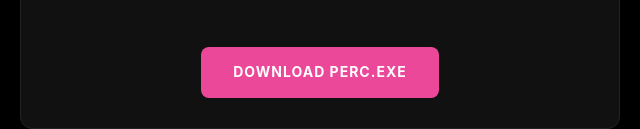
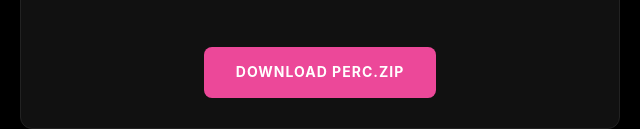
Before and after one commit to wiishforpeace1c34bruh-star/perc-store, a website built with Vite: page email-template.html in a window 1280 px wide. Shown: the part 840-969 px from the top of the page, 320-960 px from the left. Built offline with nearby package versions, Linux system fonts and the light colour scheme.

Commit message:
fix: changed email template download button to point to perc.zip

```diff
--- a/email-template.html
+++ b/email-template.html
@@ -129,7 +129,7 @@
         <li><strong>Authenticate:</strong> Paste your License Key above when prompted by the engine. You'll only need to do this once.</li>
       </ol>
       <div style="text-align: center; margin-top: 30px;">
-        <a href="https://perc.store/download/perc.exe" class="btn" style="background-color: #ec4899; color: #ffffff;">Download perc.exe</a>
+        <a href="https://perc.store/download/perc.zip" class="btn" style="background-color: #ec4899; color: #ffffff;">Download perc.zip</a>
       </div>
     </div>
 
```
